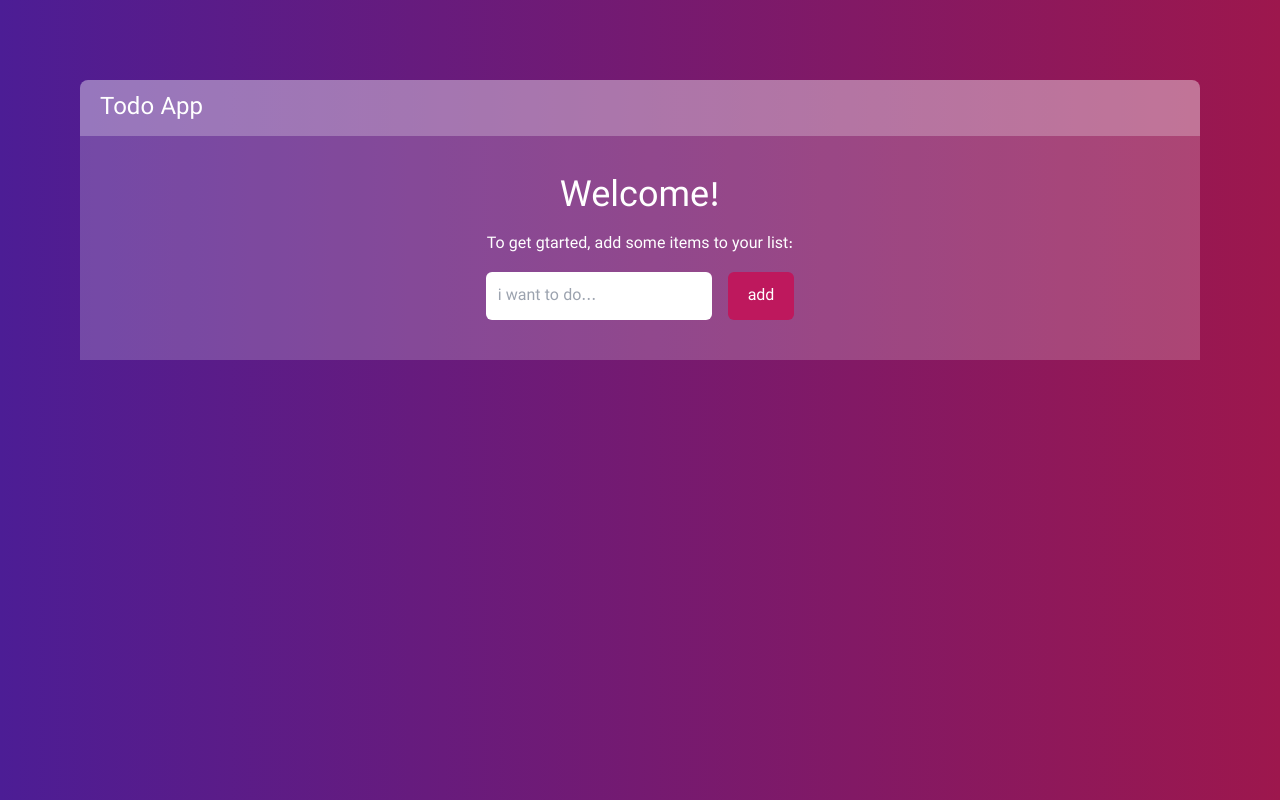
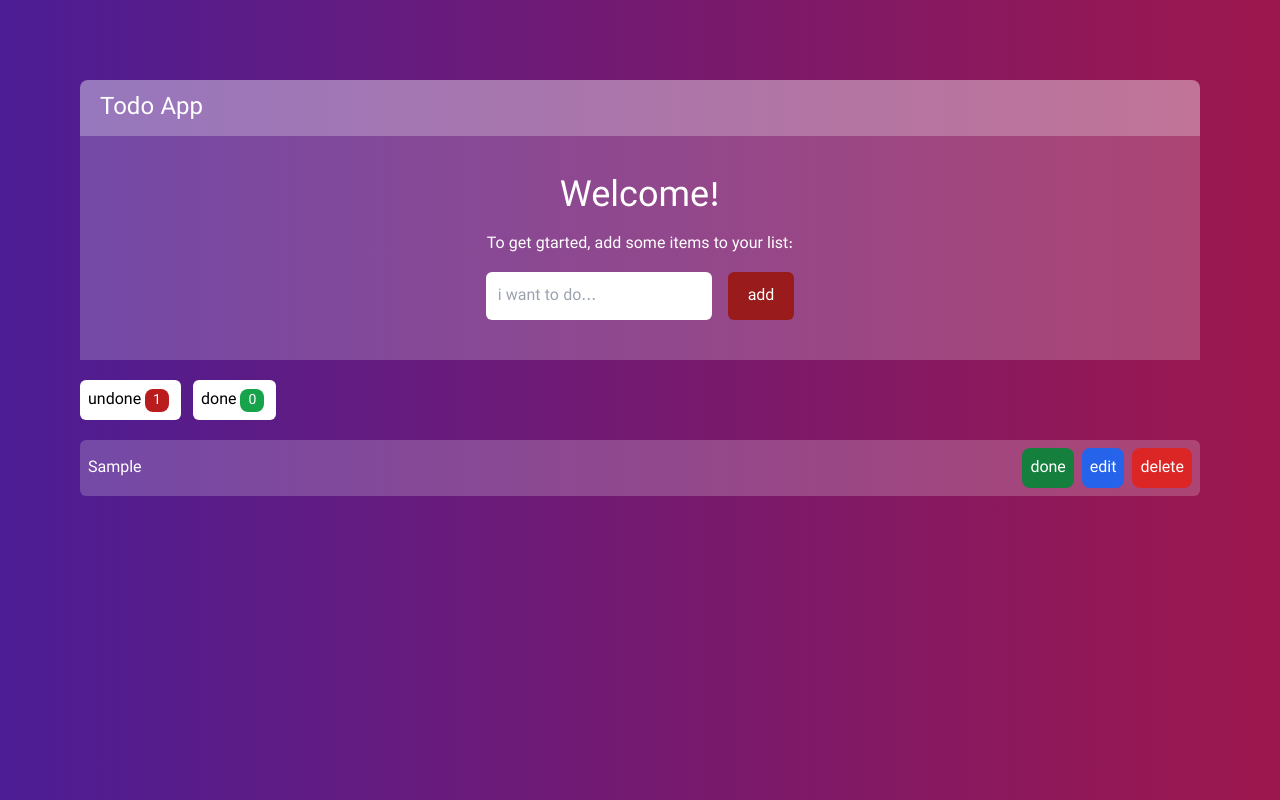
Before and after one commit to ArashH0sseini/todoapp, a React (Create React App) app: page / in a window 1280 px wide. Both pictures are taken after typing "Sample" into the empty fields and a click on the button "add". Built offline with nearby package versions, Linux system fonts and the light colour scheme; the HTML template or start-up script is replaced by a standard one.

Commit message:
Add and delete and done or undone todos

```diff
--- a/src/App.js
+++ b/src/App.js
@@ -2,9 +2,11 @@ import { useState } from 'react';
 //import components
 import Header from './Components/Header'
 import FormAddTodo from './Components/FormAddTodo';
+import Todo from './Components/Todo'
 
 function App() {
   const [todos, setTodos] = useState([])
+  const [statusDone, setStatusDone] = useState(false)
 
   const addTodo = (text) => {
     setTodos((preveState) => [
@@ -12,6 +14,23 @@ function App() {
       { key: Date.now(), done: false, text },
     ]);
   }
+
+  const deleteTodo = (key) => {
+    setTodos(
+      todos.filter(todo => key !== todo.key)
+    )
+  }
+
+  const toggleTodo = (key) => {
+    let item = todos.find(item => item.key === key)
+    item.done = !item.done;
+
+    let newTodos = todos.filter(item => item.key !== key)
+
+    setTodos([...newTodos, item])
+  }
+
+  let filterTodos = todos.filter(item => item.done === statusDone)
   return (
     <div>
       <Header />
@@ -26,6 +45,18 @@ function App() {
             </p>
             <FormAddTodo add={addTodo} />
           </div>
+          <div className='mt-5'>
+            <nav>
+              <div className='space-x-3 my-4'>
+                <button className='bg-white p-2 rounded-md' onClick={() => setStatusDone(false)}>undone<span className='bg-red-700 rounded-lg px-2 text-white text-center mx-1 text-sm '>{todos.filter(item => item.done === false).length}</span></button>
+                <button className='bg-white p-2 rounded-md' onClick={() => setStatusDone(true)}>done<span className='bg-green-600 rounded-lg px-2 text-white text-center mx-1 text-sm '>{todos.filter(item => item.done === true).length}</span></button>
+              </div>
+            </nav>
+            {
+              filterTodos.length === 0 ? <p className='text-center bg-white/20 text-white p-4 rounded-md'>There isnt any todos</p> :
+                filterTodos.map(item => <Todo key={item.key} items={item} delete={deleteTodo} done={toggleTodo} />)
+            }
+          </div>
         </section>
       </main>
     </div>
--- a/src/Components/FormAddTodo.jsx
+++ b/src/Components/FormAddTodo.jsx
@@ -22,7 +22,7 @@ export default function FormAddTodo({ add }) {
           />
           <button
             type="submit"
-            className="bg-pink-700 text-white px-5 py-3 rounded-md mx-2"
+            className="bg-red-800 text-white px-5 py-3 rounded-md mx-2"
           >
             add
           </button>
--- /dev/null
+++ b/src/Components/Todo.jsx
@@ -0,0 +1,26 @@
+import React from "react";
+
+const Todo = (props) => {
+  return (
+    <div className="flex bg-white/20 mt-5 rounded-md p-2 justify-between items-center">
+      <div className="text-white">{props.items.text}</div>
+      <div className="flex space-x-2">
+        <button
+          className={props.items.done?"bg-orange-600 p-2 text-white rounded-lg":"bg-green-700 p-2 text-white rounded-lg"}
+          onClick={()=>props.done(props.items.key)}
+        >
+          {props.items.done ? 'undone' : 'done'}
+        </button>
+        <button className="bg-blue-600 p-2 text-white rounded-lg">edit</button>
+        <button
+          className="bg-red-600 p-2 text-white rounded-lg"
+          onClick={() => props.delete(props.items.key)}
+        >
+          delete
+        </button>
+      </div>
+    </div>
+  );
+};
+
+export default Todo;
```
